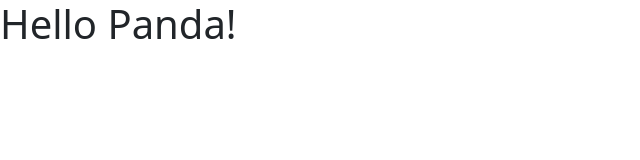
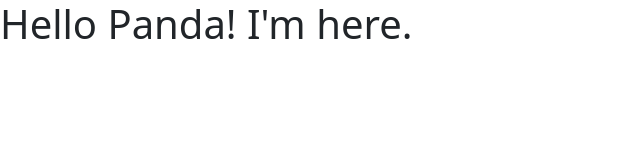
Before and after one commit to ratulkhan1428/panda-commerce-bootstrap, a plain HTML site: page index.html in a window 1280 px wide. Shown: the whole page, without its empty margins (0-640 px from the left). Drawn offline with Linux system fonts and the light colour scheme.

Commit message:
panda commerce

```diff
--- a/index.html
+++ b/index.html
@@ -7,7 +7,7 @@
     <link rel="stylesheet" href="css/bootstrap.min.css">
 </head>
 <body>
-    <h1>Hello Panda!</h1>
+    <h1>Hello Panda! I'm here.</h1>
 
     <script src="js/bootstrap.min.js"></script>
 </body>
```
